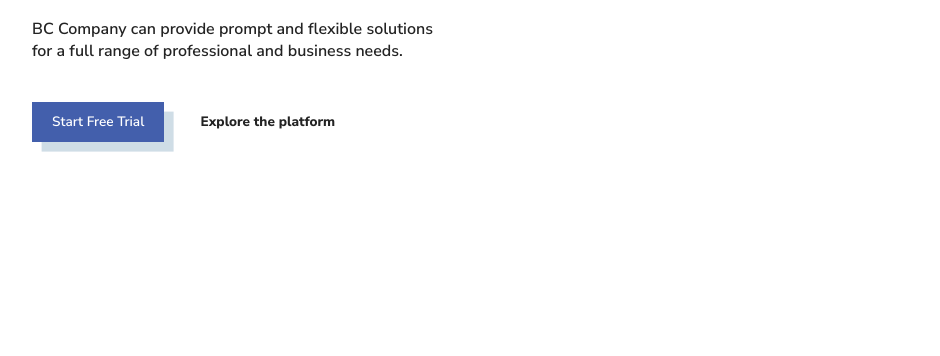
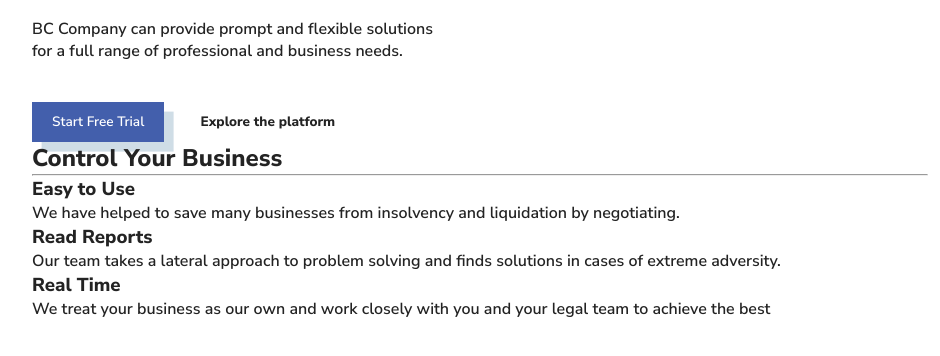
Before and after one commit to Tobijudah/BC-Company-landing-page, a plain HTML site: page index.html in a window 1280 px wide. Shown: the part 250-606 px from the top of the page, without its empty margins (160-1100 px from the left). Drawn offline with Linux system fonts and the light colour scheme.

Commit message:
added features section and hero image

```diff
--- a/index.html
+++ b/index.html
@@ -42,7 +42,28 @@
                <button>Start Free Trial</button> <a href="#">Explore the platform</a>
             </div>
          </div>
-         <div class="image"></div>
+         <div class="image"><img src="/imgs/image.png" alt=""></div>
+      </section>
+
+      <section class='features'>
+         <div class="heading">
+            <h2>Control Your Business</h2>
+            <hr>
+         </div>
+         <div class="content">
+            <div class="card">
+               <h3>Easy to Use</h3>
+               <p>We have helped to save many businesses from insolvency and liquidation by negotiating.</p>
+            </div>
+            <div class="card">
+               <h3>Read Reports</h3>
+               <p>Our team takes a lateral approach to problem solving and finds solutions in cases of extreme adversity.</p>
+            </div>
+            <div class="card">
+               <h3>Real Time</h3>
+               <p>We treat your business as our own and work closely with you and your legal team to achieve the best</p>
+            </div>
+         </div>
       </section>
 
    </div>
```
